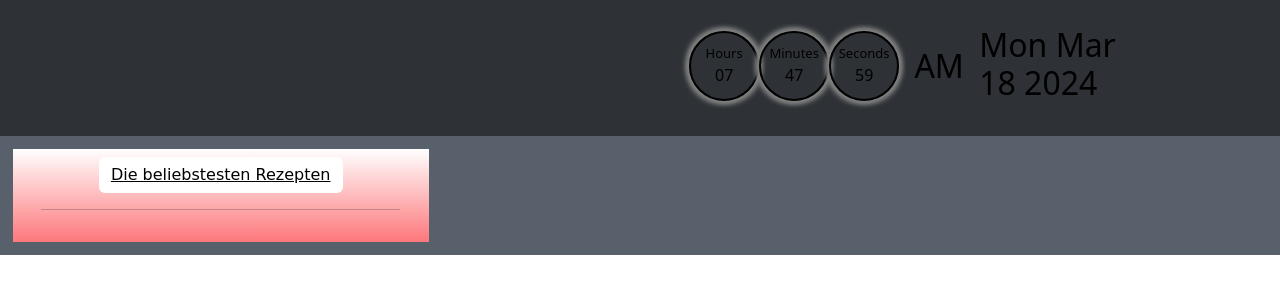
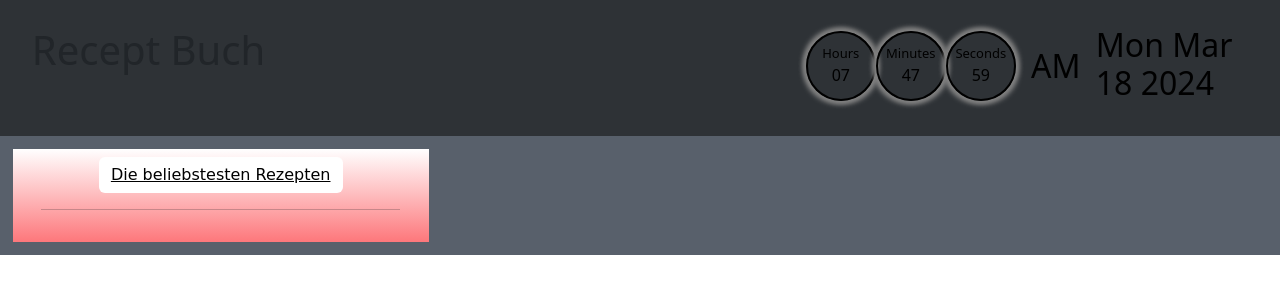
Before and after one commit to AdrijanaLu/Recept-Buch, a plain HTML site: page index.html in a window 1280 px wide. Drawn offline with nearby package versions, Linux system fonts and the light colour scheme; no server answers.

Commit message:
zeite commit

```diff
--- a/index.html
+++ b/index.html
@@ -9,6 +9,7 @@
 </head>
 <body>
     <header>
+        <h1>Recept Buch</h1>
         <nav>
             <div class="logoDiv">
             </div>
```
